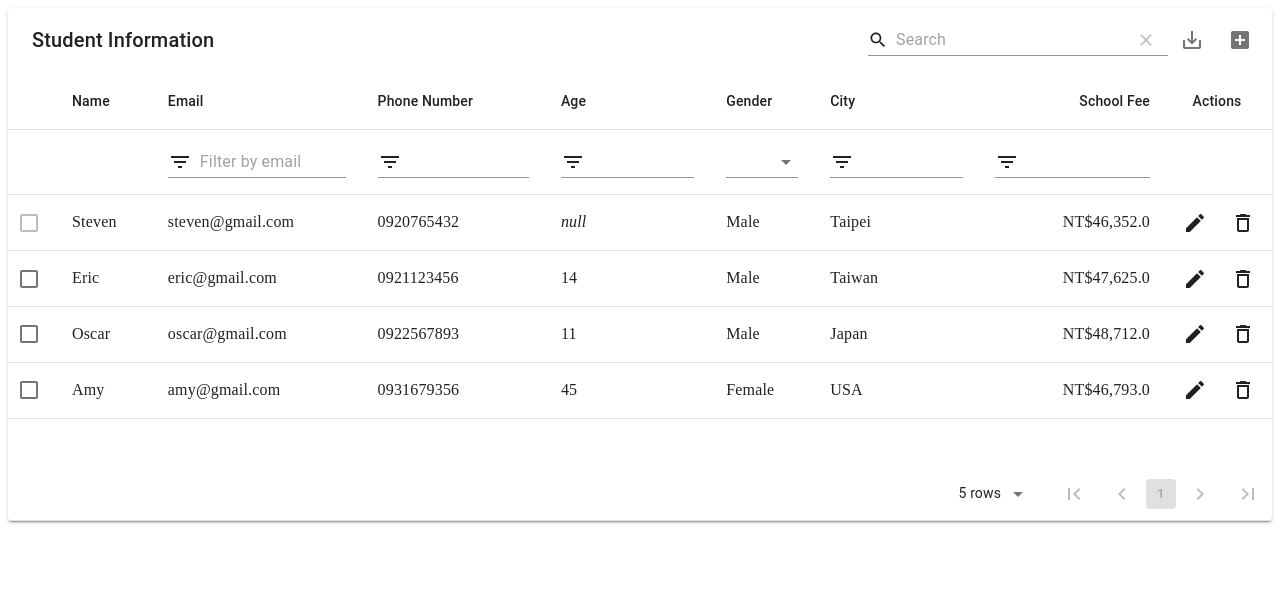
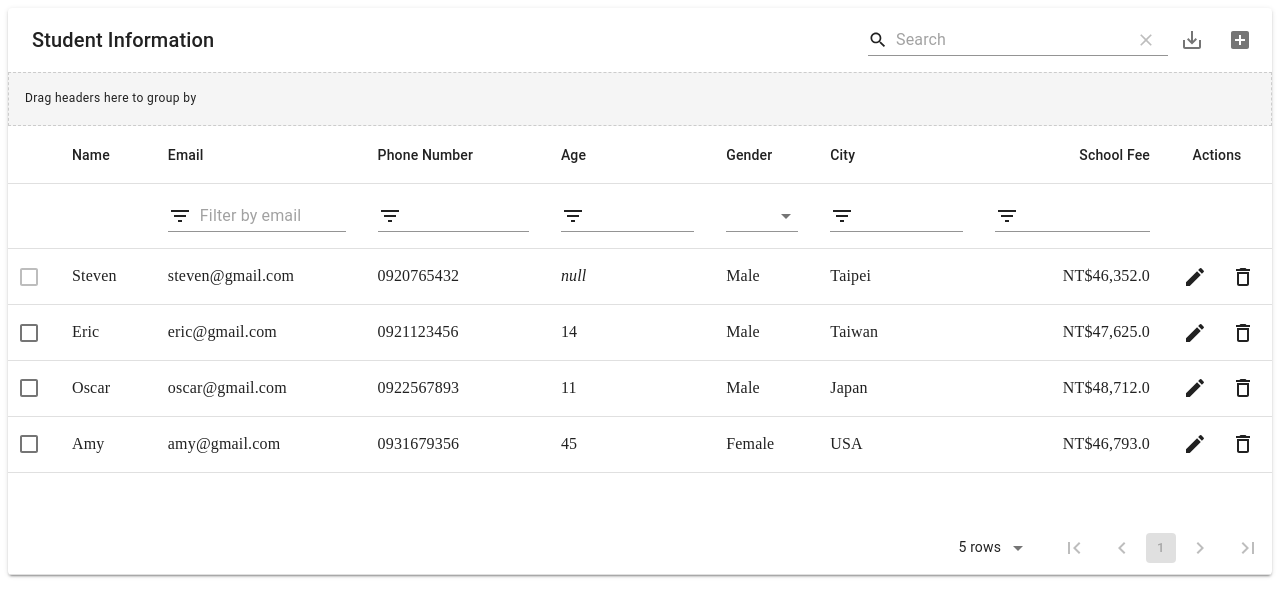
Before and after one commit to pluto123/material_table, a React (Create React App) app: page / in a window 1280 px wide. Shown: the top 616 px of the page. Built offline with nearby package versions, Linux system fonts and the light colour scheme.

Commit message:
enable grouping

```diff
--- a/src/App.js
+++ b/src/App.js
@@ -92,7 +92,8 @@ function App() {
           selectionProps: rowData=>({
             disabled: rowData.age==null,
             color: "primary"
-          })
+          }),
+          grouping: true
         }}
         editable={{
           onRowAdd: (newRow)=>new Promise((resolve, reject)=>{
```
